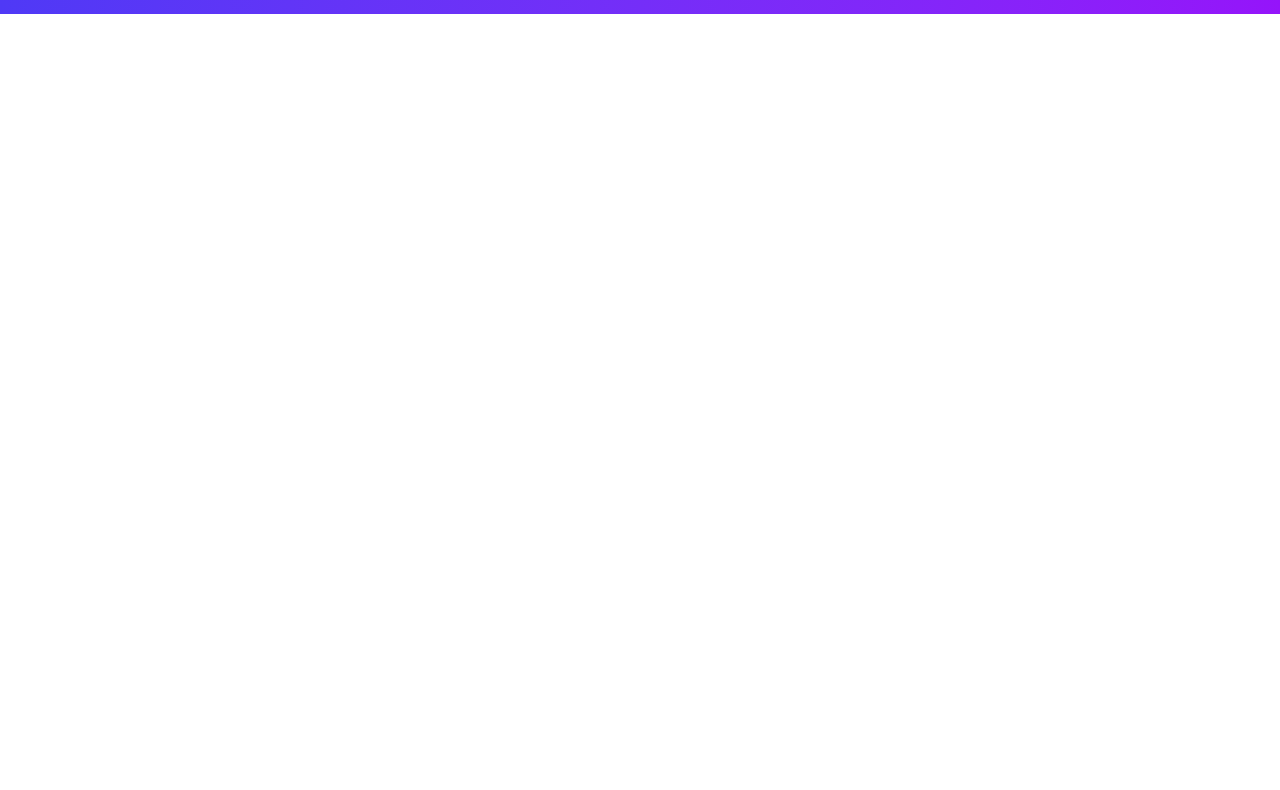
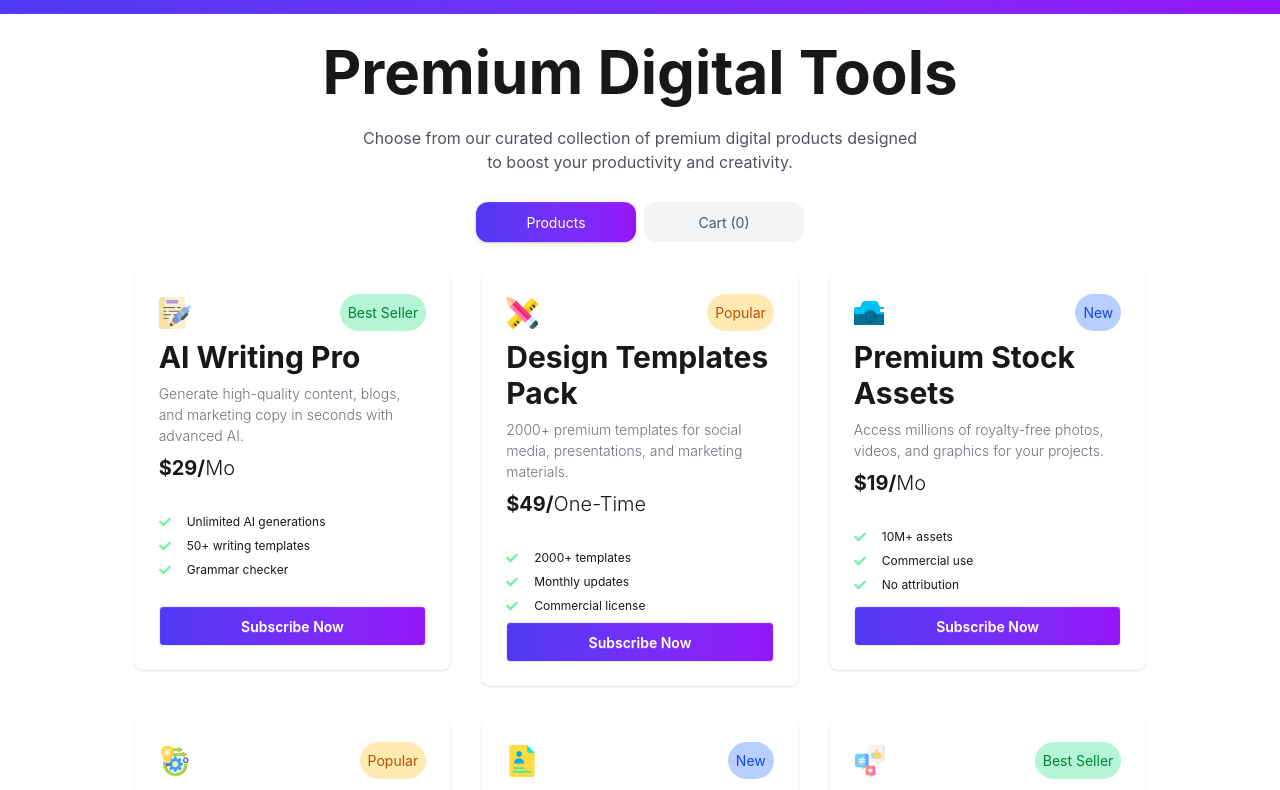
Before and after one commit to Nickroy12/DigiTool, a React (Vite) app: page / in a window 1280 px wide. Shown: the part 600-1390 px from the top of the page. Before the commit the page ends 800 px from the top, so only its background shows below. Built offline with nearby package versions, Linux system fonts and the light colour scheme.

Commit message:
Cart half

```diff
--- a/public/product.json
+++ b/public/product.json
@@ -10,7 +10,7 @@
       "50+ writing templates",
       "Grammar checker"
     ],
-    "icon": "/src/image/product/writing.png"
+    "icon": "/src/assets/products/writing.png"
   },
   {
     "title": "Design Templates Pack",
@@ -23,7 +23,7 @@
       "Monthly updates",
       "Commercial license"
     ],
-    "icon": "/src/image/product/design-tool.png"
+    "icon": "/src/assets/products/design-tool.png"
   },
   {
     "title": "Premium Stock Assets",
@@ -36,7 +36,7 @@
       "Commercial use",
       "No attribution"
     ],
-    "icon": "/src/image/product/cam.png"
+    "icon": "/src/assets/products/cam.png"
   },
   {
     "title": "Automation Toolkit",
@@ -49,7 +49,7 @@
       "API access",
       "Custom workflows"
     ],
-    "icon": "/src/image/product/operation.png"
+    "icon": "/src/assets/products/operation.png"
   },
   {
     "title": "Resume Builder Pro",
@@ -62,7 +62,7 @@
       "ATS optimization",
       "Export to PDF"
     ],
-    "icon": "/src/image/product/resume.png"
+    "icon": "../src/assets/products/portfolio.png"
   },
   {
     "title": "Social Media Content Kit",
@@ -75,6 +75,6 @@
       "Scheduler included",
       "Analytics dashboard"
     ],
-    "icon": "/src/image/product/social-media.png"
+    "icon": "../src/assets/products/social-media.png"
   }
 ]
--- a/src/App.jsx
+++ b/src/App.jsx
@@ -1,18 +1,29 @@
-
 import './App.css'
+import { Suspense, useState } from 'react'
 import { Counter } from './components/Counter'
 import { Hero } from './components/Hero'
 import { Navbar } from './components/Navbar'
+import { Tools } from './components/Tools'
 
 function App() {
+   const [select , setSelect] = useState([])
+  const dataFetch = async () => {
+    const res = await fetch('./product.json')
+    return res.json()
+  }
 
+  const dataPromise = dataFetch();
 
   return (
-   <div>
-     <Navbar/>
-     <Hero/>
-     <Counter/>
-   </div>
+    <div>
+      <Navbar select={select} setSelect={setSelect}/>
+      <Hero />
+      <Counter />
+
+      <Suspense fallback={<p>Loading tools...</p>}>
+        <Tools dataPromise={dataPromise} select={select} setSelect={setSelect}/>
+      </Suspense>
+    </div>
   )
 }
 
--- a/src/components/Navbar.jsx
+++ b/src/components/Navbar.jsx
@@ -1,7 +1,7 @@
 import React from 'react'
 import { CiShoppingCart } from 'react-icons/ci'
 
-export const Navbar = () => {
+export const Navbar = ({select , setSelect}) => {
   return (
     <div className='shadow-sm'>
       <div className='w-10/12 m-auto'>
@@ -24,9 +24,11 @@ export const Navbar = () => {
           <div className='flex items-center gap-4'>
             <div className='relative'>
               <CiShoppingCart className='text-2xl' />
-              <span className='absolute -top-2 -right-2 text-xs px-1 rounded-full text-white bg-red-600'>
-                0
-              </span>
+      {select.length > 0 && (
+  <span className='absolute -top-2 -right-2 text-xs px-1 rounded-full text-white bg-red-600'>
+    {select.length}
+  </span>
+)}
             </div>
 
             <h2 className='cursor-pointer'>Login</h2>
--- /dev/null
+++ b/src/components/Selection.jsx
@@ -0,0 +1,25 @@
+import React from 'react'
+
+export const Selection = ({select , setSelect}) => {
+    if(select.length == 0 ){
+        return
+    }
+  return (
+    <div className='space-y-4'>
+        {select.map(el =>{
+            return <div className='flex justify-between bg-gray-100 p-3 rounded-3xl shadow-md'>
+            <div className='flex gap-2'>
+                <img src={el.icon} className='object-contain' alt={el.title} />
+                <div>
+                    <h2 className='text-xl font-semibold '>{el.title}</h2>
+                    <h2 className='font-semibold'>{el.price}</h2>
+                </div>
+            </div>
+            <div className='flex justify-center items-center'>
+                <span className='bg-red-600/30 px-3 '>Remove</span>
+            </div>
+            </div>
+        })}
+    </div>
+  )
+}
--- /dev/null
+++ b/src/components/Tools.jsx
@@ -0,0 +1,22 @@
+import React, { use, useState } from 'react'
+import { Card } from '../ui/Card'
+import { Toggle } from '../ui/Toggle'
+import { Selection } from './Selection'
+
+export const Tools = ({dataPromise , select , setSelect}) => {
+    const [tab , setTab] = useState('Products')
+    const data = use(dataPromise)
+  return (
+    <div className='w-10/12 m-auto p-7 space-y-6 '>
+        <h1 className='text-6xl font-bold text-center'>Premium Digital Tools</h1>
+        <p className='text-center text-zinc-600'>Choose from our curated collection of premium digital products designed
+ <br />to boost your productivity and creativity.</p>
+           <Toggle tab={tab} setTab={setTab} select={select} setSelect={setSelect}/>
+      { tab === 'Products' ?  <div className='grid md:grid-cols-3 gap-8'>
+            {data.map(tool => {
+        return <Card tool={tool} select={select} setSelect={setSelect} />
+    })}
+        </div> : <Selection select={select} setSelect={setSelect}/>}
+    </div>
+  )
+}
--- /dev/null
+++ b/src/ui/Card.jsx
@@ -0,0 +1,41 @@
+import React, { useState } from 'react'
+import { FaCheck } from 'react-icons/fa'
+
+
+export const Card = ({tool,select , setSelect}) => {
+  const [isToogle , setIsToogle] = useState(false)
+
+  const buttonHandler = ()=>{
+    setIsToogle(true)
+    alert(`${tool.title} tool has purchase`)
+    setSelect([...select , tool])
+  }
+  return (
+    <div>
+<div className="card  bg-base-100 min-h-[400px] shadow-sm">
+  <div className="card-body">
+
+    <div className="flex justify-between">
+       <img src={tool.icon} alt={tool.title} className='object-contain' />
+      <span className={` ${tool.badge === 'Popular'? 'bg-amber-400/30 text-amber-700': tool.badge  === 'New'? 'bg-blue-600/30 text-blue-700' : 'bg-green-400/30 text-green-700'}  p-2 rounded-4xl`}>{tool.badge}</span>
+    </div>
+
+      <h2 className="text-3xl font-bold">{tool.title}</h2>
+      <h2 className=" font-light text-zinc-500">{tool.description}</h2>
+       <h2 className="text-xl font-bold">{tool.price}/<span className='font-light to-zinc-500'>{tool.billing_cycle}</span></h2>
+
+
+
+    <ul className="mt-6 flex flex-col gap-2 text-xs">
+         {tool.features.map(el =>{
+            return <div className='flex items-center gap-4 '><FaCheck className='text-green-300' /><li>{el}</li></div>
+         })}
+    </ul>
+    <div className="mt-auto">
+      <button onClick={buttonHandler} className="btn bg-gradient-to-r from-[#4f39f6] to-[#9514fa] text-white btn-block" disabled={isToogle } >{isToogle  ? 'Subscribed': 'Subscribe Now'}</button>
+    </div>
+  </div>
+</div>
+    </div>
+  )
+}
--- /dev/null
+++ b/src/ui/Toggle.jsx
@@ -0,0 +1,13 @@
+import React from 'react'
+
+export const Toggle = ({tab , setTab,select , setSelect}) => {
+  console.log(tab)
+  return (
+    <div className=''>
+        <div className="tabs tabs-box justify-center gap-2 bg-transparent border-none">
+  <input type="radio" onClick={()=> setTab('Products')} name="my_tabs_1" className={`tab w-40 rounded-xl  ${tab === 'Products' ? 'bg-gradient-to-r from-[#4f39f6] to-[#9514fa] text-white'  : 'bg-gray-100 text-gray-600'} tab rounded-4xl w-40`} aria-label="Products" defaultChecked />
+  <input type="radio" onClick={()=> setTab('Cart')} name="my_tabs_1" className={`tab w-40 rounded-xl  ${tab === 'Cart' ? 'bg-gradient-to-r  from-[#4f39f6] to-[#9514fa] text-white'  : 'bg-gray-100 rounded-4xl text-gray-600'} tab w-40`} aria-label={`Cart (${select.length})`} />
+</div>
+    </div>
+  )
+}
```
